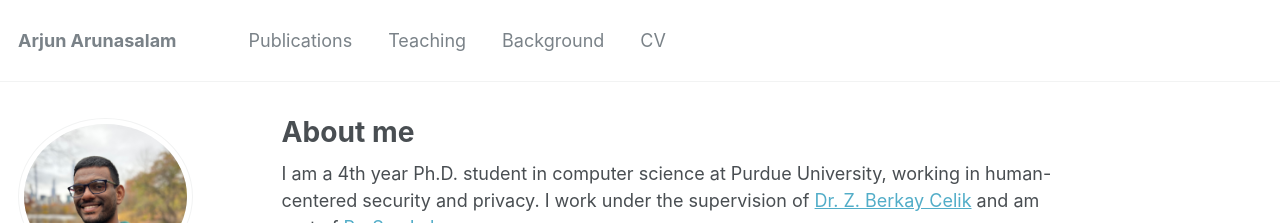
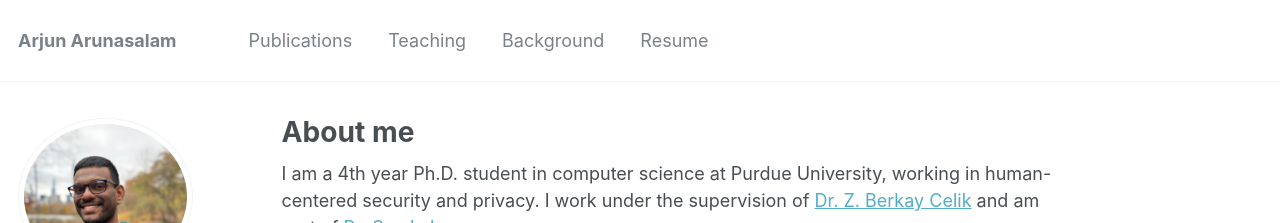
Before and after one commit to arjunarunasalam/arjunarunasalam.github.io, a Jekyll site: the page built from _pages/about.md, in a window 1280 px wide and 900 px high. Shown: the top 223 px of the window. Built offline with Jekyll 4.4.1, drawn with Linux system fonts in a browser that asks for light colours.

Commit message:
switching resume

```diff
--- a/_data/navigation.yml
+++ b/_data/navigation.yml
@@ -21,5 +21,5 @@ main:
   - title: "Background"
     url: /experience/
 
-  - title: "CV"
-    url: /files/arjun_arunasalam_resume_2_page.pdf
+  - title: "Resume"
+    url: /files/arjun-2-page-resume.pdf
```
Also changed, not shown: 1 other file.
